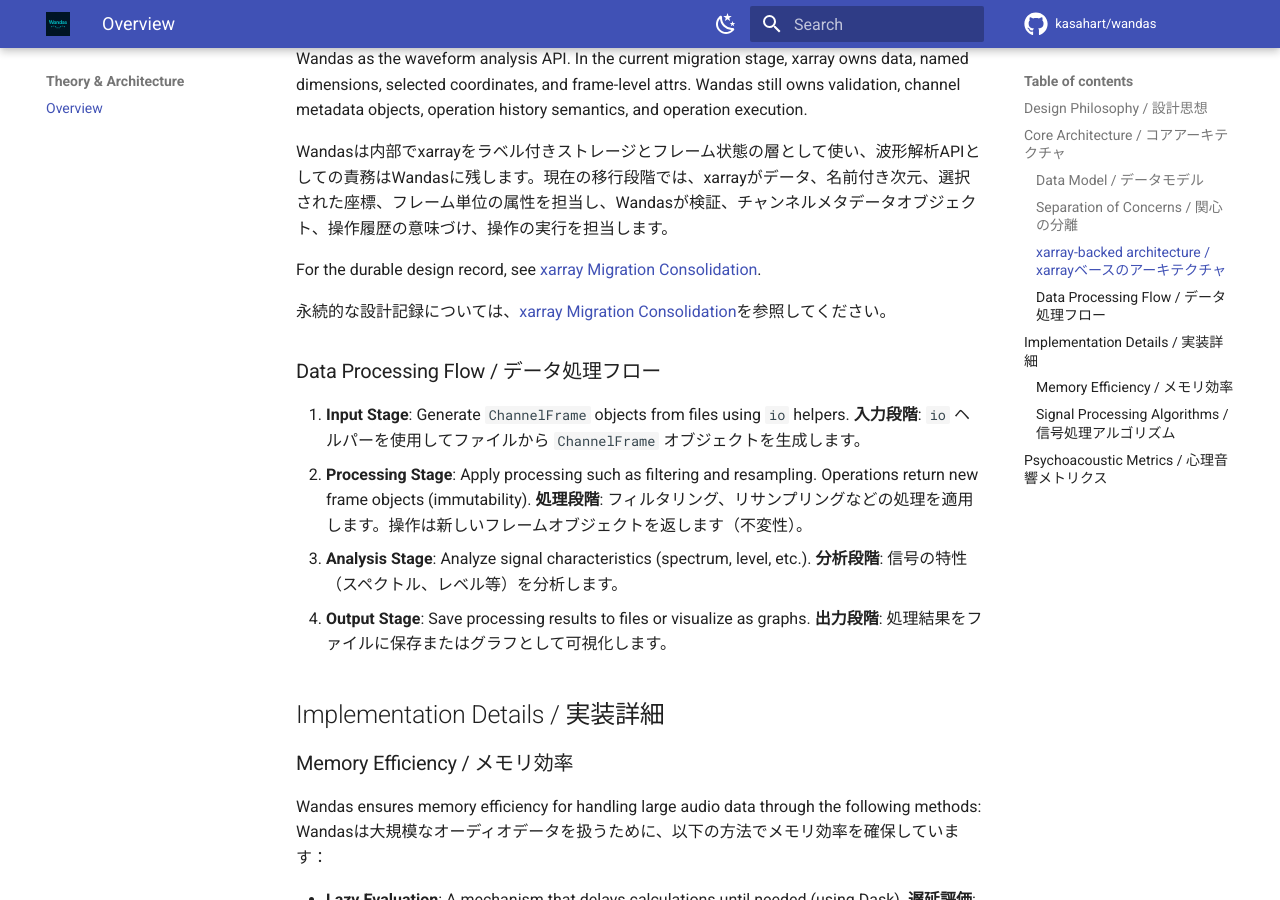
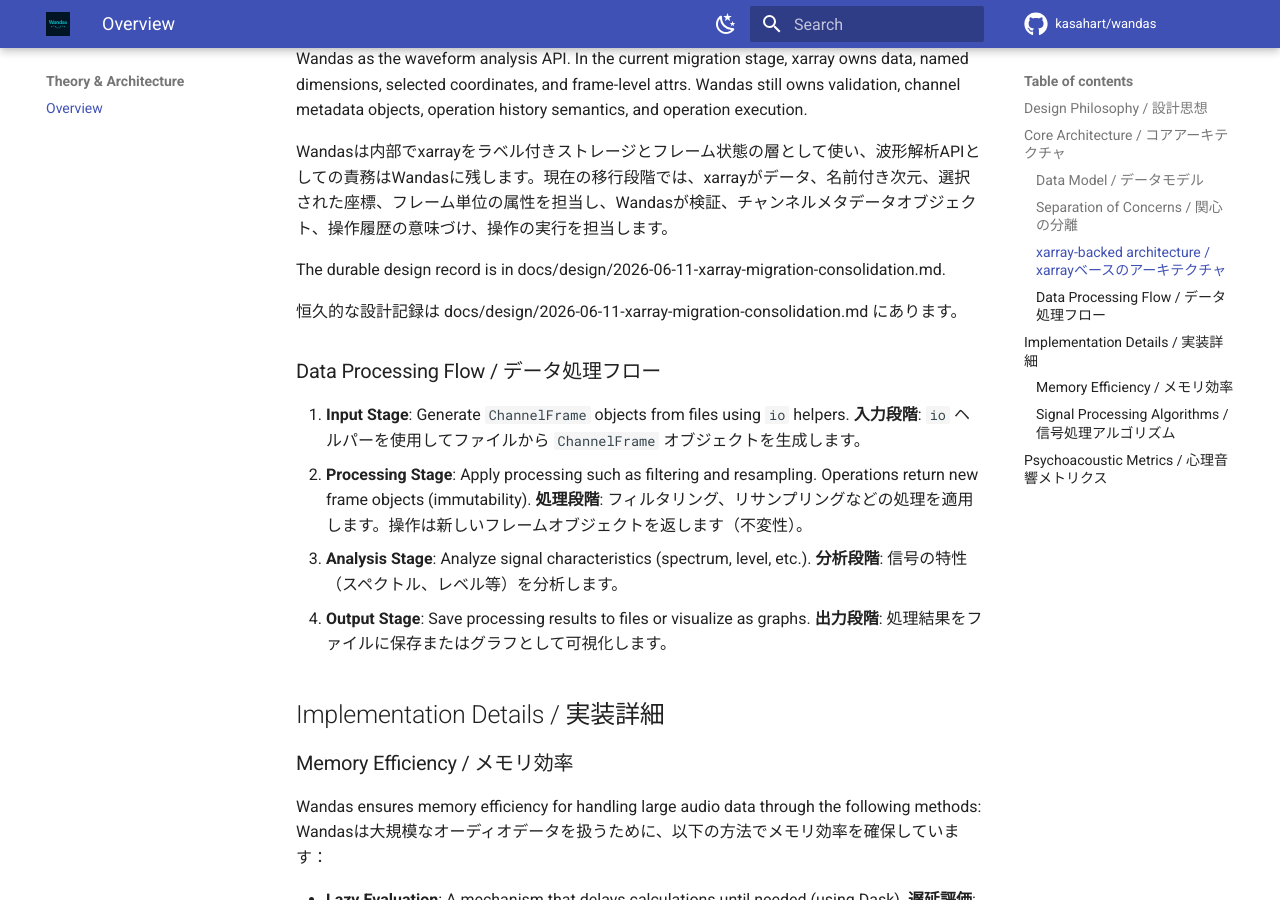
Before and after one commit to kasahart/wandas, an MkDocs documentation site: the page built from docs/src/explanation/index.md, in a window 1280 px wide and 900 px high, scrolled down 1584 px. Built offline with MkDocs 1.6.1 and Material for MkDocs 9.7.7, drawn with Linux system fonts in a browser that asks for light colours; comment, search, counter and statistics services are not loaded.

Commit message:
docs: avoid unpublished adr link

```diff
--- a/docs/src/explanation/index.md
+++ b/docs/src/explanation/index.md
@@ -54,9 +54,9 @@ Wandas uses xarray internally as the labelled storage and frame-state layer whil
 
 Wandasは内部でxarrayをラベル付きストレージとフレーム状態の層として使い、波形解析APIとしての責務はWandasに残します。現在の移行段階では、xarrayがデータ、名前付き次元、選択された座標、フレーム単位の属性を担当し、Wandasが検証、チャンネルメタデータオブジェクト、操作履歴の意味づけ、操作の実行を担当します。
 
-For the durable design record, see [xarray Migration Consolidation](../../design/2026-06-11-xarray-migration-consolidation.md).
+The durable design record is in docs/design/2026-06-11-xarray-migration-consolidation.md.
 
-永続的な設計記録については、[xarray Migration Consolidation](../../design/2026-06-11-xarray-migration-consolidation.md)を参照してください。
+恒久的な設計記録は docs/design/2026-06-11-xarray-migration-consolidation.md にあります。
 
 ### Data Processing Flow / データ処理フロー
 
```
